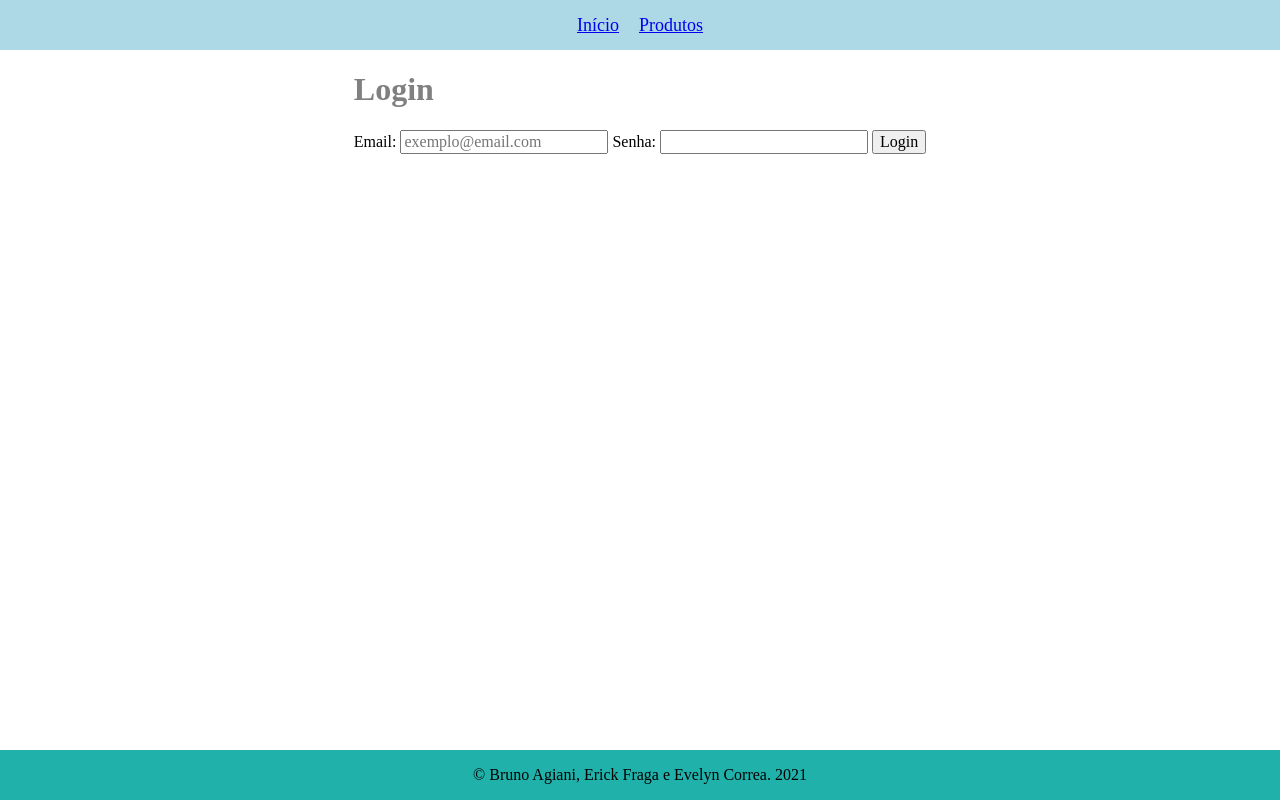
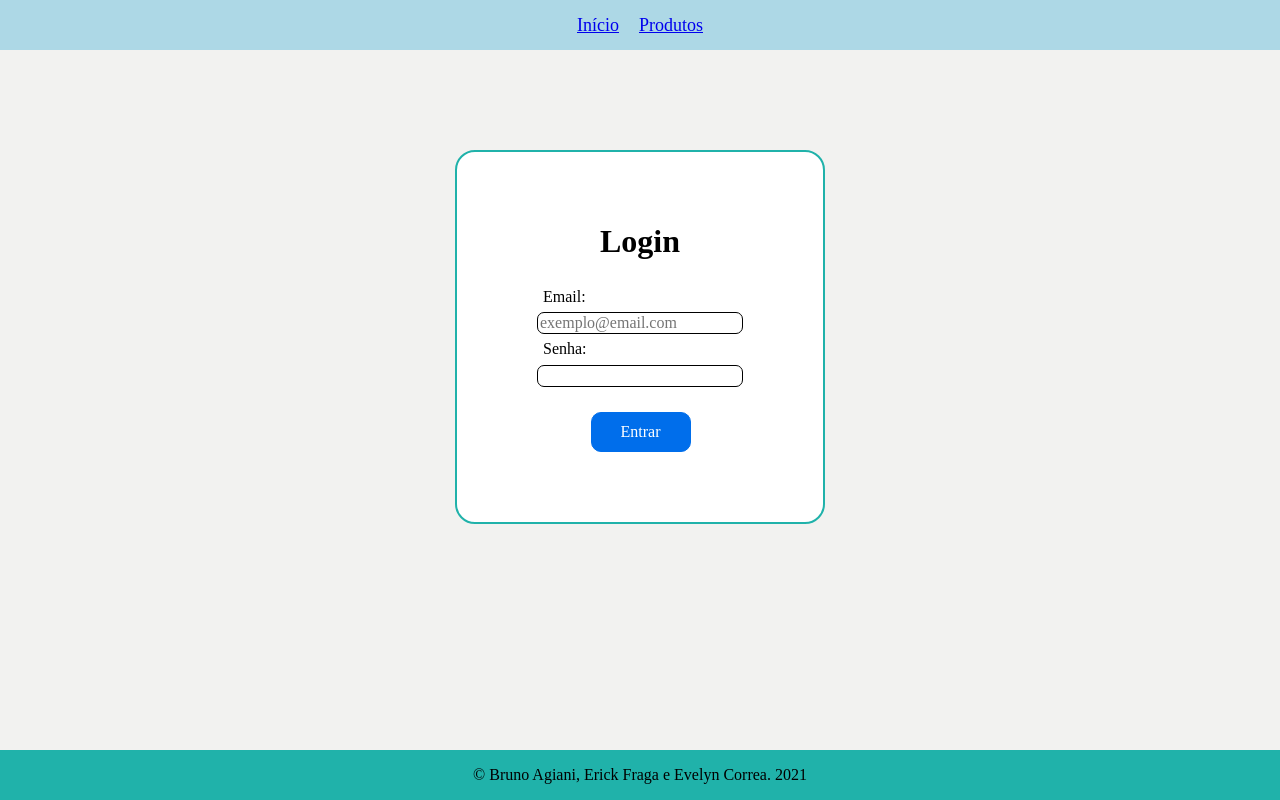
Before and after one commit to evelyncorrea/aps-dev-web, a plain HTML site: page views/login.html in a window 1280 px wide. Drawn offline with nearby package versions, Linux system fonts and the light colour scheme.

Commit message:
Estilizando a pagina de login

```diff
--- /dev/null
+++ b/style/login.css
@@ -0,0 +1,83 @@
+body {
+    display: flex;
+    flex-direction: column;
+    align-items: center;
+    background-color:#f2f2f0;
+}
+
+.menu {
+    display: flex;
+    align-items: center;
+    justify-content: center;
+    width: 100%;
+    height: 50px;
+    background-color: lightblue;
+    font-size: large;
+}
+
+.menu a {
+    margin: 10px;
+}
+
+footer {
+    position: fixed;
+    bottom: 0;
+    display: flex;
+    align-items: center;
+    justify-content: center;
+    width: 100%;
+    height: 50px;
+    background: lightseagreen;
+}
+
+/* Login */
+
+.content{
+    margin-top:100px;
+}
+
+.box-form{
+    flex-direction: column;
+    display: flex;
+    border: 2px solid #20b2aa;
+    border-radius: 20px;
+    padding: 50px 80px 70px 80px;
+    background-color: white;
+}
+
+.box-form:hover{
+    -moz-transform: scale(1.02);
+	-webkit-transform: scale(1.02);
+	transform: scale(1.02);
+
+}
+
+h1{
+    text-align: center
+
+}
+label{
+    margin:6px;
+}
+
+input{
+    border-radius: 7px;
+    border: 1px solid black;
+}
+
+.button{
+    margin-top:25px;
+    margin-left: 26%;
+    width:100px;
+    background-color:#006eeb;
+    color: #fff;
+    border-radius:10px;
+    border: 1px solid #006eeb;
+    height:40px;
+}
+
+.button:hover{
+    -moz-transform: scale(0.95);
+	-webkit-transform: scale(0.95);
+	transform: scale(0.95);
+}
--- a/views/login.html
+++ b/views/login.html
@@ -5,7 +5,7 @@
     <meta http-equiv="X-UA-Compatible" content="IE=edge">
     <meta name="viewport" content="width=device-width, initial-scale=1.0">
     <title>Login</title>
-    <link rel="stylesheet" href="../style/style.css">
+    <link rel="stylesheet" href="../style/login.css">
     <link rel="stylesheet" href="../node_modules/normalize.css/normalize.css">
 </head>
 <body>
@@ -18,19 +18,17 @@
     <div class="content">
 
         <form action="/login" method="post">
-            <div>
+            <div class="box-form">
                 <h1>Login</h1>
+                <label>Email:</label>
+                <input type="email" placeholder="exemplo@email.com">
 
-                <div>
-                    <label>Email:</label>
-                    <input type="email" placeholder="exemplo@email.com">
+                <label>Senha:</label>
+                <input type="password">
 
-                    <label>Senha:</label>
-                    <input type="password">
+                <button type="submit" class="button">Entrar</button>
+            </div>
 
-                    <button type="submit">Login</button>
-                </div>
-            </div>
         </form>
     </div>
     <footer>© Bruno Agiani, Erick Fraga e Evelyn Correa. 2021</footer>
```
Also changed, not shown: views/index.html (+2 -2 lines).
